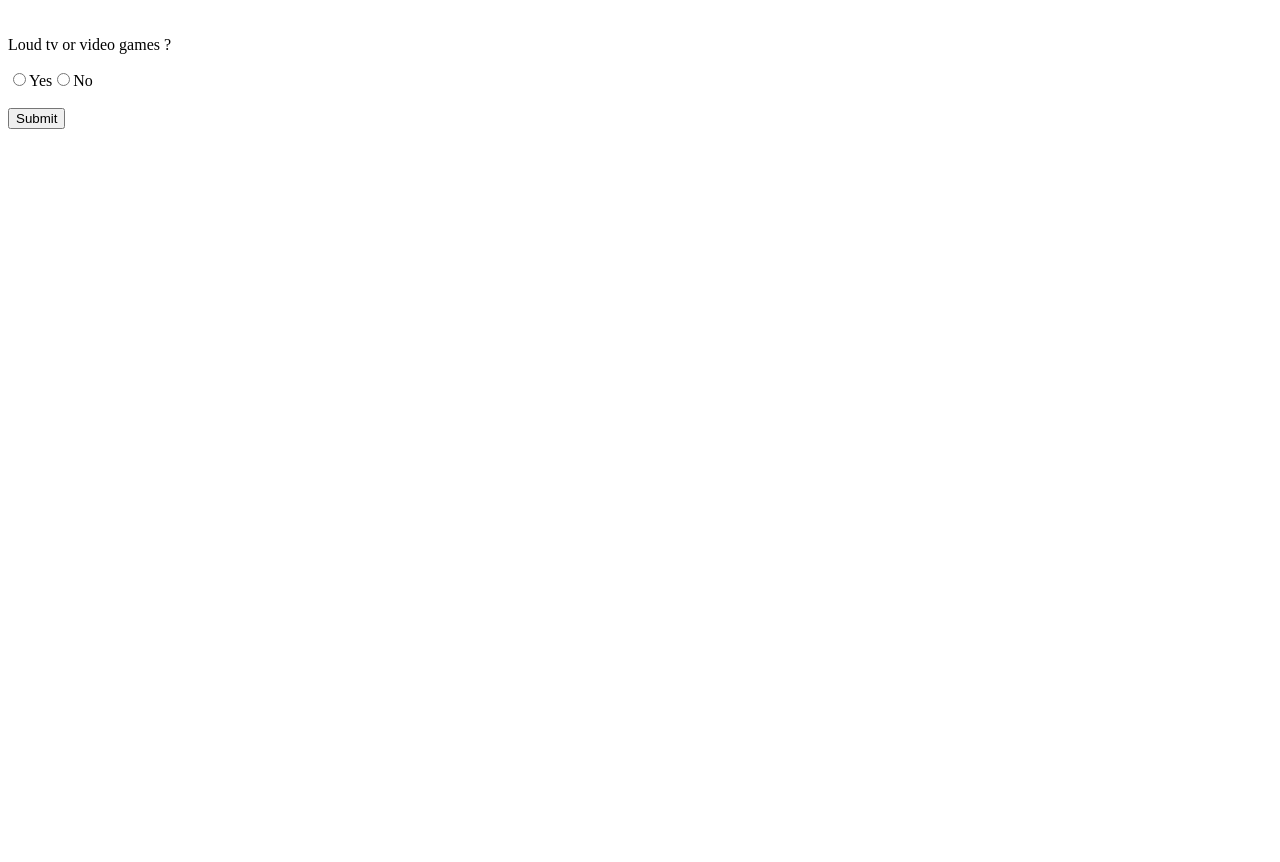
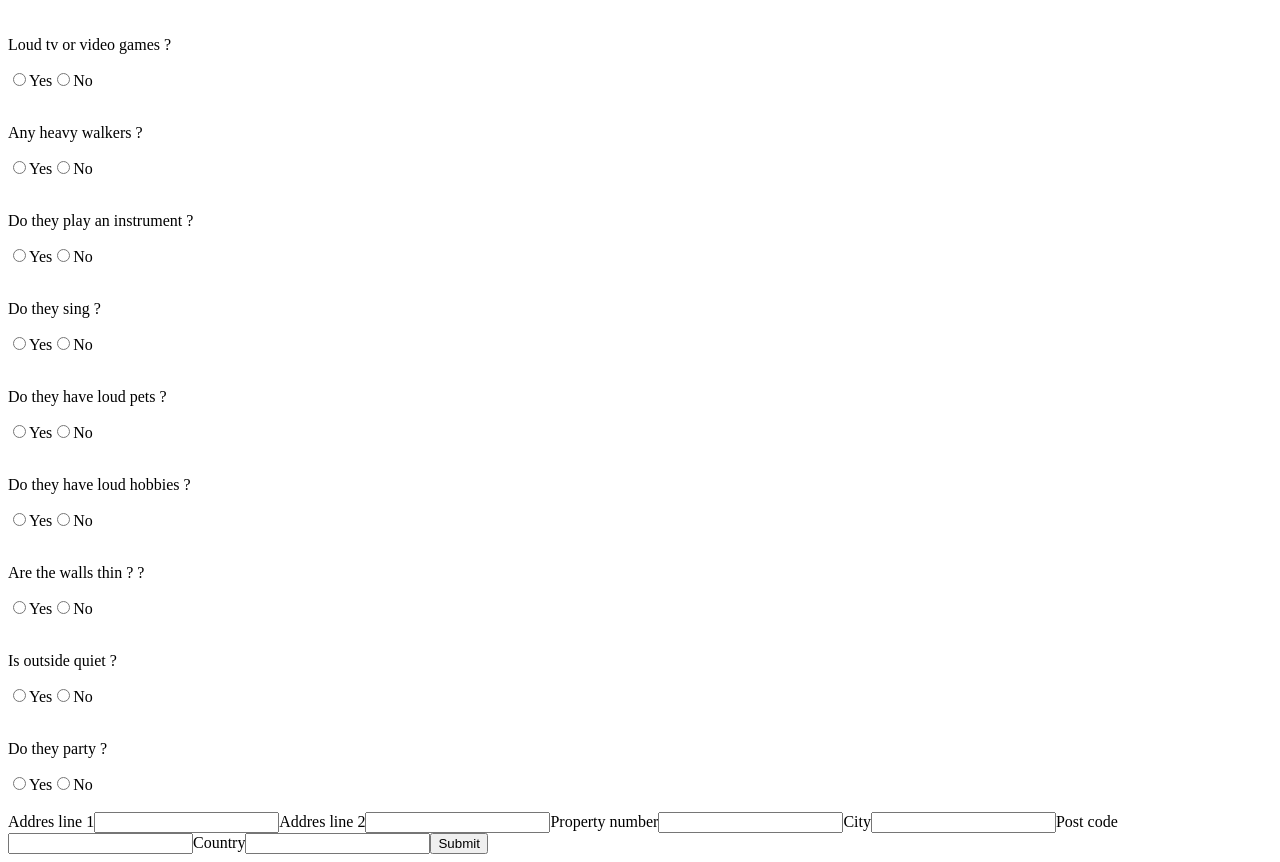
Before and after one commit to emrecan-s/next-neighboor, a React (Create React App) app: page / in a window 1280 px wide. Shown: the part 400-1262 px from the top of the page. Before the commit the page ends 800 px from the top, so only its background shows below. Built offline with nearby package versions, Linux system fonts and the light colour scheme.

Commit message:
mongo schema+post req. added

```diff
--- a/package.json
+++ b/package.json
@@ -6,6 +6,7 @@
     "@testing-library/jest-dom": "^5.11.4",
     "@testing-library/react": "^11.1.0",
     "@testing-library/user-event": "^12.1.10",
+    "axios": "^0.21.0",
     "cors": "^2.8.5",
     "dotenv": "^8.2.0",
     "express": "^4.17.1",
--- a/src/App.js
+++ b/src/App.js
@@ -1,6 +1,7 @@
 import React, { useEffect, useState } from "react";
 import logo from './logo.svg';
 import './App.scss';
+import axios from 'axios';
 function App() {
 const [listing_url,setListingurl] = useState()
 const [property_type,setProperty_type] = useState()
@@ -17,12 +18,36 @@ const [do_they_have_loud_hobbies,setDo_they_have_loud_hobbies] = useState()
 const [are_the_walls_thin,setAre_the_walls_thin] = useState()
 const [is_outside_quiet,setIs_outside_quiet] = useState()
 const [party,setParty] = useState()
-const [address,setAddress] = useState()
+const [address,setAddress] = useState({"address_line1":"","address_line2":"","city":"","postal_code":"","country":"","property_number":""})
 const [date,setDate] = useState()
 
 const handleSubmit = event => {
-alert(loud_tv_video)
+
 event.preventDefault()
+
+const formData = new FormData();
+  formData.append('listing_url', listing_url);
+  formData.append('property_type', property_type);
+  formData.append('nickname', nickname);
+  formData.append('summary', summary);
+  formData.append('interaction', interaction);
+  formData.append('noise_level', noise_level);
+  formData.append('loud_tv_video', loud_tv_video);
+  formData.append('heavy_walkers', heavy_walkers);
+  formData.append('do_they_play_an_instrument', do_they_play_an_instrument);
+  formData.append('do_they_sing', do_they_sing);
+  formData.append('do_they_have_loud_pets', do_they_have_loud_pets);
+  formData.append('do_they_have_loud_hobbies', do_they_have_loud_hobbies);
+  formData.append('are_the_walls_thin', are_the_walls_thin);
+  formData.append('is_outside_quiet', is_outside_quiet);
+  formData.append('party', party);
+  formData.append('address', address);
+  formData.append('date', date);
+
+//Form data returns empty
+axios.post(`/add`, formData ).then(response => {
+  console.log(response)
+    })
 }
 return (
 <div>
@@ -93,19 +118,187 @@ return (
       <br></br>
       <p>Loud tv or video games ?</p>
       <input type="radio"
-      id="true"
-      name="boolean"
+      id="video"
+      name="boolean_video"
       value="true"
       onChange={e => setLoud_tv_video(e.target.value)}/>
       <label for="true">Yes</label>
       <input type="radio"
       id="false"
-      name="boolean"
+      name="boolean_video"
       value="false"
       onChange={e => setLoud_tv_video(e.target.value)}/>
       <label for="false">No</label>
       <br></br>
       <br></br>
+      <p>Any heavy walkers ?</p>
+      <input type="radio"
+      id="true"
+      name="boolean_walkers"
+      value="true"
+      onChange={e => setHeavy_walkers(e.target.value)}/>
+      <label for="true">Yes</label>
+      <input type="radio"
+      id="false"
+      name="boolean_walkers"
+      value="false"
+      onChange={e => setHeavy_walkers(e.target.value)}/>
+      <label for="false">No</label>
+      <br></br>
+      <br></br>
+       <p>Do they play an instrument ?</p>
+      <input type="radio"
+      id="true"
+      name="boolean_instrument"
+      value="true"
+      onChange={e => setDo_they_play_an_instrument(e.target.value)}/>
+      <label for="true">Yes</label>
+      <input type="radio"
+      id="false"
+      name="boolean_instrument"
+      value="false"
+      onChange={e => setDo_they_play_an_instrument(e.target.value)}/>
+      <label for="false">No</label>
+      <br></br>
+      <br></br>
+       <p>Do they sing ?</p>
+      <input type="radio"
+      id="true"
+      name="boolean_sing"
+      value="true"
+      onChange={e => setDo_they_sing(e.target.value)}/>
+      <label for="true">Yes</label>
+      <input type="radio"
+      id="false"
+      name="boolean_sing"
+      value="false"
+      onChange={e => setDo_they_sing(e.target.value)}/>
+      <label for="false">No</label>
+      <br></br>
+      <br></br>
+       <p>Do they have loud pets ?</p>
+      <input type="radio"
+      id="true"
+      name="boolean_pets"
+      value="true"
+      onChange={e => setDo_they_have_loud_pets(e.target.value)}/>
+      <label for="true">Yes</label>
+      <input type="radio"
+      id="false"
+      name="boolean_pets"
+      value="false"
+      onChange={e => setDo_they_have_loud_pets(e.target.value)}/>
+      <label for="false">No</label>
+      <br></br>
+      <br></br>
+       <p>Do they have loud hobbies ?</p>
+      <input type="radio"
+      id="true"
+      name="boolean_hobbies"
+      value="true"
+      onChange={e => setDo_they_have_loud_hobbies(e.target.value)}/>
+      <label for="true">Yes</label>
+      <input type="radio"
+      id="false"
+      name="boolean_hobbies"
+      value="false"
+      onChange={e => setDo_they_have_loud_hobbies(e.target.value)}/>
+      <label for="false">No</label>
+      <br></br>
+      <br></br>
+      <p>Are the walls thin ? ?</p>
+      <input type="radio"
+      id="true"
+      name="boolean_thin"
+      value="true"
+      onChange={e => setAre_the_walls_thin(e.target.value)}/>
+      <label for="true">Yes</label>
+      <input type="radio"
+      id="false"
+      name="boolean_thin"
+      value="false"
+      onChange={e => setAre_the_walls_thin(e.target.value)}/>
+      <label for="false">No</label>
+      <br></br>
+      <br></br>
+      <p>Is outside quiet ?</p>
+      <input type="radio"
+      id="true"
+      name="boolean_quiet"
+      value="true"
+      onChange={e => setIs_outside_quiet(e.target.value)}/>
+      <label for="true">Yes</label>
+      <input type="radio"
+      id="false"
+      name="boolean_quiet"
+      value="false"
+      onChange={e => setIs_outside_quiet(e.target.value)}/>
+      <label for="false">No</label>
+      <br></br>
+      <br></br>
+      <p>Do they party ?</p>
+      <input type="radio"
+      id="true"
+      name="boolean_party"
+      value="true"
+      onChange={e => setParty(e.target.value)}/>
+      <label for="true">Yes</label>
+      <input type="radio"
+      id="false"
+      name="boolean_party"
+      value="false"
+      onChange={e => setParty(e.target.value)}/>
+      <label for="false">No</label>
+      <br></br>
+      <br></br>
+      <label>
+      Addres line 1
+       <input
+        type="text"
+        name = "setAddress_line1"
+        value={address.address_line1}
+        onChange={e => setAddress(prev => ({...prev, address_line1: e.target.value}))}/>
+      </label>
+       <label>
+       Addres line 2
+       <input
+        type="text"
+        name = "setAddress_line2"
+        value={address.address_line2}
+        onChange={e => setAddress(prev => ({...prev, address_line2: e.target.value}))}/>
+      </label>
+       <label>
+       Property number
+       <input
+        type="text"
+        name = "property number"
+        value={address.property_number}
+        onChange={e => setAddress(prev => ({...prev, property_number: e.target.value}))}/>
+      </label>
+       <label>
+       City
+       <input
+        type="text"
+        name = "city"
+        value={address.city}
+        onChange={e => setAddress(prev => ({...prev, city: e.target.value}))}/>
+      </label>
+       <label>
+       Post code
+       <input
+        type="number"
+        name = "post code"
+        value={address.postal_code}
+        onChange={e => setAddress(prev => ({...prev, postal_code: e.target.value}))}/>
+      </label>
+      <label>
+       Country
+       <input
+        type="text"
+        name = "country"
+        value={address.country}
+        onChange={e => setAddress(prev => ({...prev, country: e.target.value}))}/>
+      </label>
       <button >Submit</button>
     </form>
   </section>
```
Also changed, not shown: server.js (+36 -0 lines), 2 other files (tests, documents, lock files or other folders).
